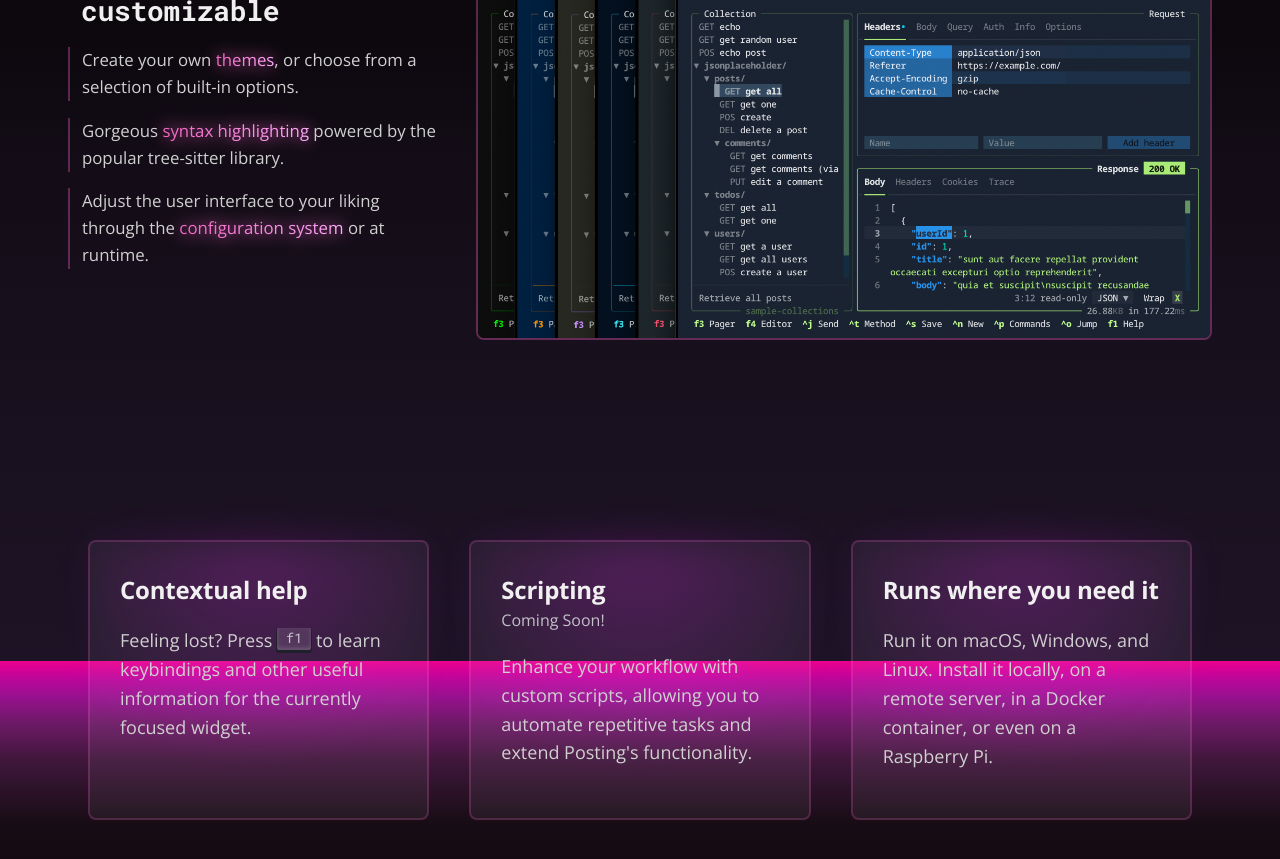
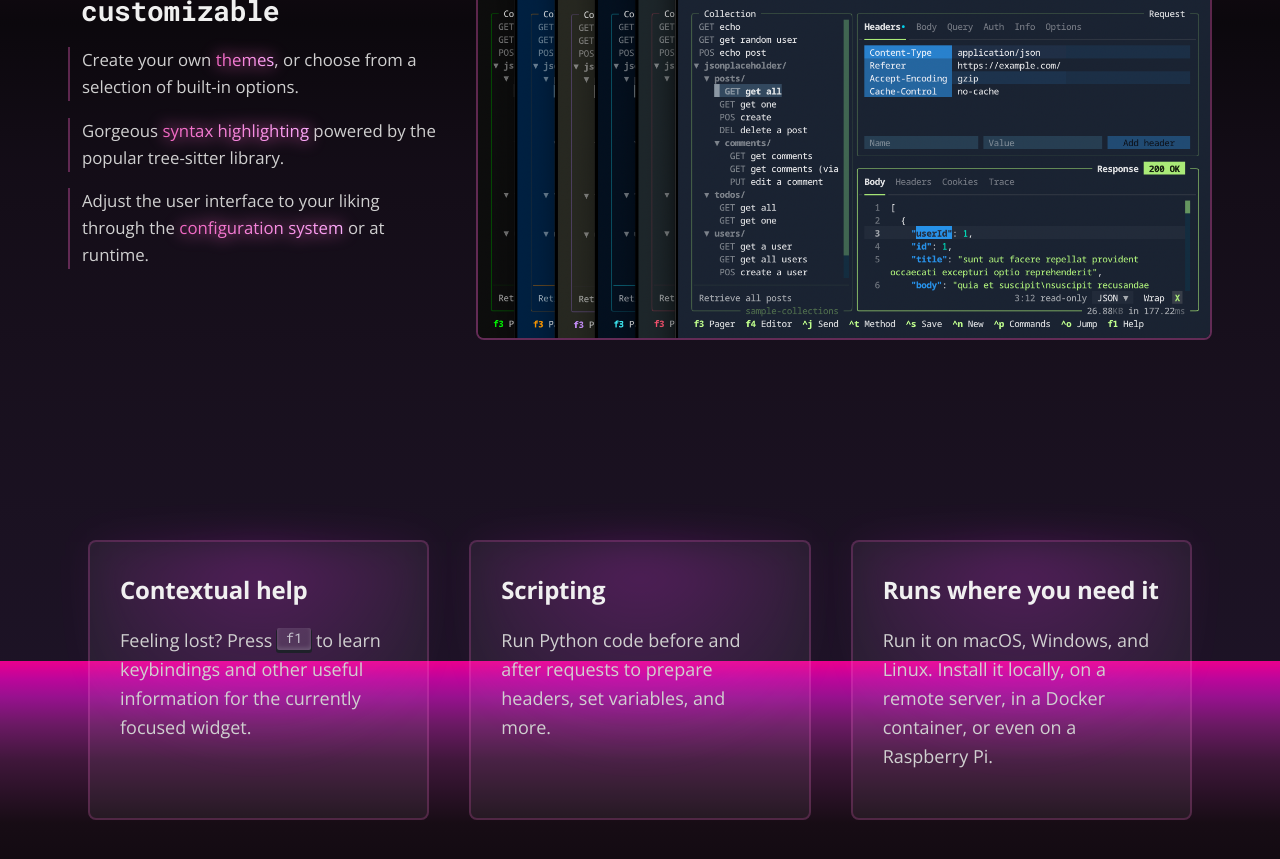
Before and after one commit to darrenburns/posting, an MkDocs documentation site: the page built from docs/index.md, in a window 1280 px wide and 900 px high, scrolled down 2039 px. Shown: the top 859 px of the window. Built offline with MkDocs 1.6.1 and Material for MkDocs 9.7.7, drawn with Linux system fonts in a browser that asks for light colours; comment, search, counter and statistics services are not loaded.

Commit message:
Remove the "COMING SOON" from scripting on the homepage

```diff
--- a/docs/overrides/home.html
+++ b/docs/overrides/home.html
@@ -1714,9 +1714,8 @@
       </div>
       <div class="feature-column">
         <h3 class="feature-column-title">Scripting</h3>
-        <span class="feature-tag">Coming Soon!</span>
         <p class="feature-column-description">
-          Enhance your workflow with custom scripts, allowing you to automate repetitive tasks and extend Posting's functionality.
+          Run Python code before and after requests to prepare headers, set variables, and more.
         </p>
       </div>
       <div class="feature-column">
```
